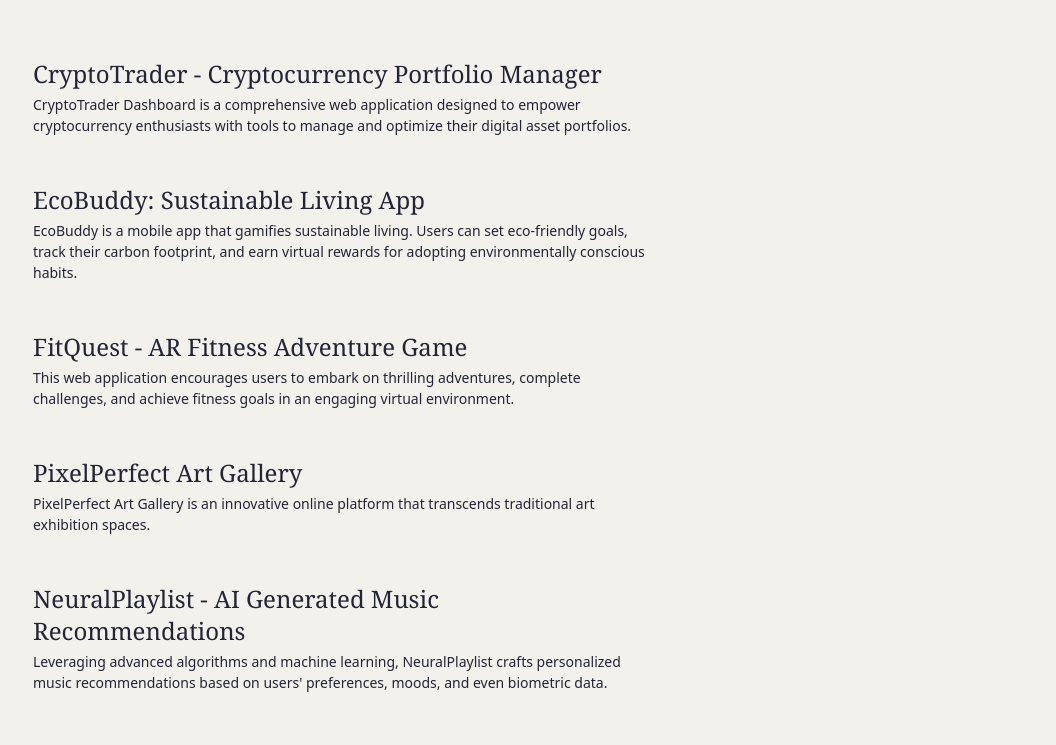
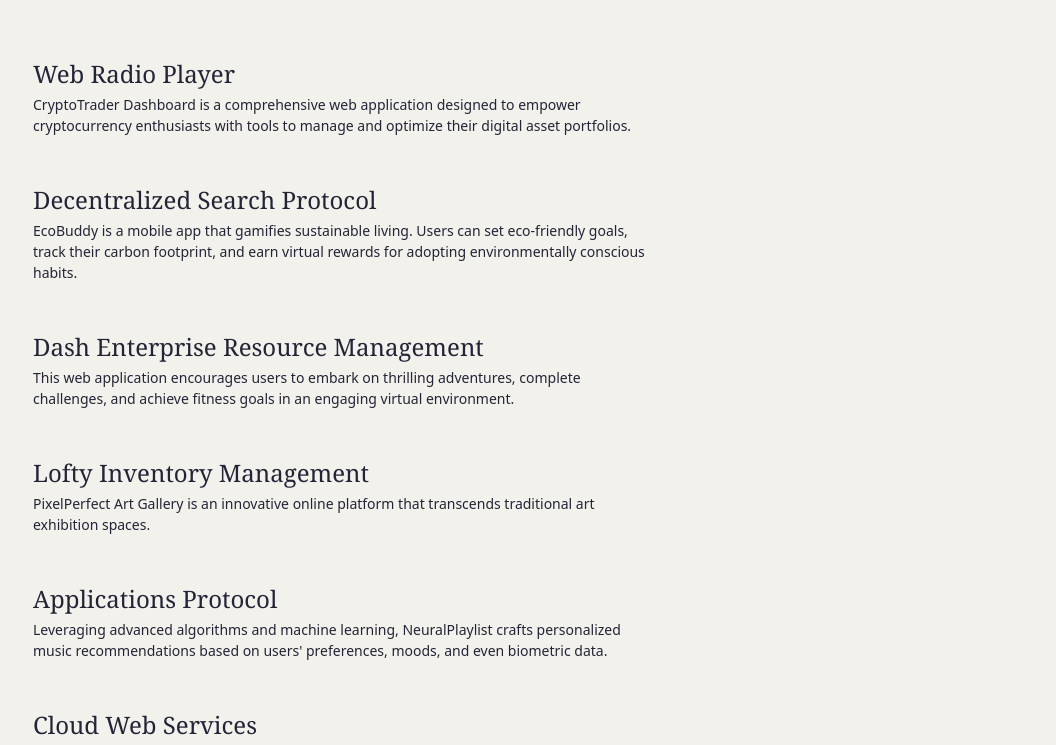
Before and after one commit to nathan-sharp/nathan-sharp, an Astro site: page /projects in a window 1280 px wide. Shown: the part 206-951 px from the top of the page, without its empty margins (223-1279 px from the left). Built offline with nearby package versions, Linux system fonts and the light colour scheme; Astro itself is replaced by a stand-in of ours; a web font is replaced by a local one.

```diff
--- a/src/content/projects/project-4.md
+++ b/src/content/projects/Applications Protocol.md
@@ -1,5 +1,5 @@
 ---
-title: 'NeuralPlaylist - AI Generated Music Recommendations'
+title: 'Applications Protocol'
 description: Leveraging advanced algorithms and machine learning, NeuralPlaylist crafts personalized music recommendations based on users' preferences, moods, and even biometric data.
 publishDate: 'Oct 19 2023'
 seo:
--- a/src/content/projects/project-3.md
+++ b/src/content/projects/Cloud Web Services.md
@@ -1,5 +1,5 @@
 ---
-title: 'RoboChef - AI Powered Cooking Guide'
+title: 'Cloud Web Services'
 description: RoboChef Recipe Assistant is a groundbreaking mobile application that leverages artificial intelligence to redefine the cooking experience.
 publishDate: 'Oct 12 2023'
 isFeatured: true
--- a/src/content/projects/project-6.md
+++ b/src/content/projects/Dash.md
@@ -1,5 +1,5 @@
 ---
-title: FitQuest - AR Fitness Adventure Game
+title: Dash Enterprise Resource Management
 description: This web application encourages users to embark on thrilling adventures, complete challenges, and achieve fitness goals in an engaging virtual environment.
 publishDate: 'Dec 28 2023'
 seo:
--- a/src/content/projects/project-1.md
+++ b/src/content/projects/Decentralized Search Protocol.md
@@ -1,5 +1,5 @@
 ---
-title: 'EcoBuddy: Sustainable Living App'
+title: 'Decentralized Search Protocol'
 description: EcoBuddy is a mobile app that gamifies sustainable living. Users can set eco-friendly goals, track their carbon footprint, and earn virtual rewards for adopting environmentally conscious habits.
 publishDate: 'Jan 02 2024'
 seo:
@@ -10,7 +10,7 @@
 
 ![Project preview](/project-1.jpg)
 
-**Note:** This case study is entirely fictional and created for the purpose of showcasing [Dante Astro.js theme functionality](https://justgoodui.com/astro-themes/dante/).
+**Note:** This case
 
 **Project Overview:**
 EcoBuddy is a revolutionary mobile application designed to make sustainable living accessible, engaging, and rewarding. With a focus on gamification and real-world impact, EcoBuddy encourages users to adopt eco-friendly habits, reduce their carbon footprint, and contribute to a healthier planet.
--- a/src/content/projects/project-5.md
+++ b/src/content/projects/Lofty.md
@@ -1,5 +1,5 @@
 ---
-title: 'PixelPerfect Art Gallery'
+title: 'Lofty Inventory Management'
 description: PixelPerfect Art Gallery is an innovative online platform that transcends traditional art exhibition spaces.
 publishDate: 'Oct 25 2023'
 isFeatured: true
--- a/src/content/projects/project-2.md
+++ b/src/content/projects/Machine Learning Protocol.md
@@ -1,5 +1,5 @@
 ---
-title: 'TimeWarp - Travel Agency Website'
+title: 'Machine Learning Protocol'
 description: Explore the possibilities of time travel through an immersive website for a fictional travel agency, complete with dynamic destination timelines and interactive historical events.
 publishDate: 'Oct 2 2023'
 isFeatured: true
--- a/src/content/projects/project-7.md
+++ b/src/content/projects/Web Radio Player.md
@@ -1,5 +1,5 @@
 ---
-title: CryptoTrader - Cryptocurrency Portfolio Manager
+title: Web Radio Player
 description: CryptoTrader Dashboard is a comprehensive web application designed to empower cryptocurrency enthusiasts with tools to manage and optimize their digital asset portfolios.
 publishDate: 'Jan 10 2024'
 isFeatured: true
```
